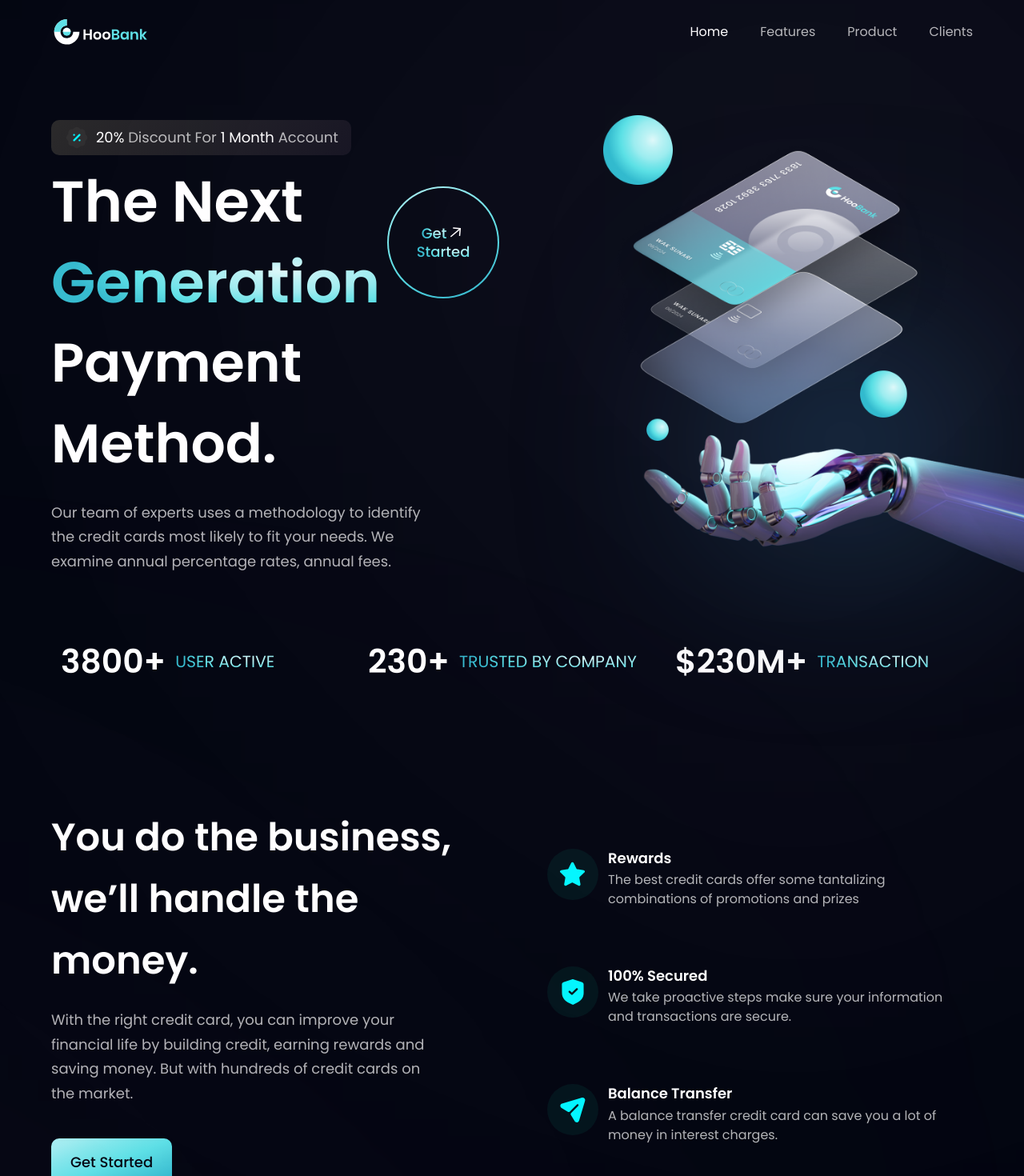
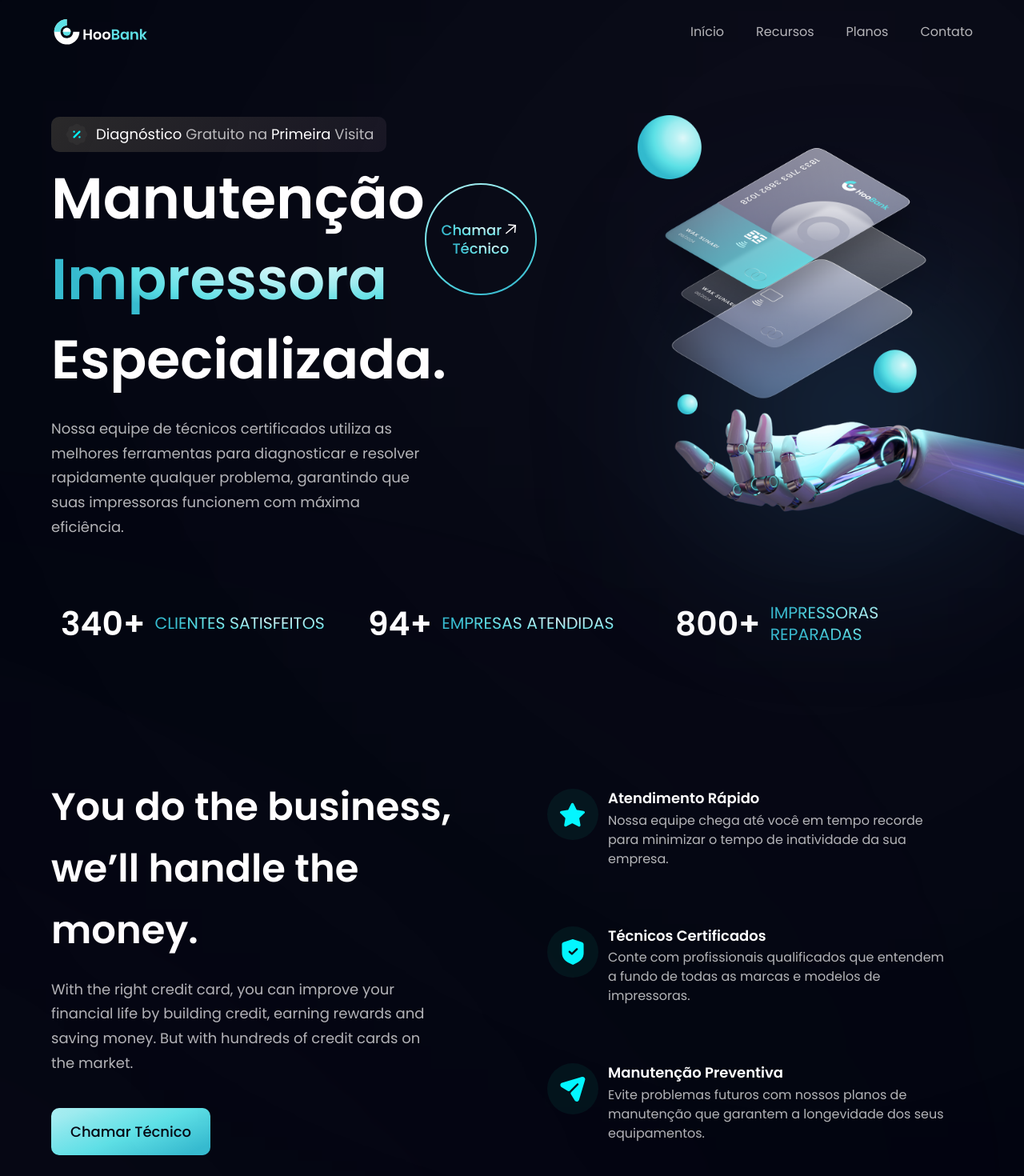
Before and after one commit to AknoLeonel/ImpressorasWeb, a React (Vite) app: page / in a window 1280 px wide. Shown: the top 1470 px of the page at 80% size. Built offline with nearby package versions, Linux system fonts and the light colour scheme.

Commit message:
feat : tradução 💯
traduzindo as sessões

```diff
--- a/src/components/Button.jsx
+++ b/src/components/Button.jsx
@@ -2,7 +2,7 @@ import React from "react";
 
 const Button = ({ styles }) => (
   <button type="button" className={`py-4 px-6 font-poppins font-medium text-[18px] text-primary bg-blue-gradient rounded-[10px] outline-none ${styles}`}>
-    Get Started
+    Chamar Técnico
   </button>
 );
 
--- a/src/components/GetStarted.jsx
+++ b/src/components/GetStarted.jsx
@@ -6,13 +6,13 @@ const GetStarted = () => (
     <div className={`${styles.flexCenter} flex-col bg-primary w-[100%] h-[100%] rounded-full`}>
       <div className={`${styles.flexStart} flex-row`}>
         <p className="font-poppins font-medium text-[18px] leading-[23.4px]">
-          <span className="text-gradient">Get</span>
+          <span className="text-gradient">Chamar</span>
         </p>
         <img src={arrowUp} alt="arrow-up" className="w-[23px] h-[23px] object-contain" />
       </div>
 
       <p className="font-poppins font-medium text-[18px] leading-[23.4px]">
-        <span className="text-gradient">Started</span>
+        <span className="text-gradient">Técnico</span>
       </p>
     </div>
   </div>
--- a/src/components/Hero.jsx
+++ b/src/components/Hero.jsx
@@ -9,15 +9,15 @@ const Hero = () => {
         <div className="flex flex-row items-center py-[6px] px-4 bg-discount-gradient rounded-[10px] mb-2">
           <img src={discount} alt="discount" className="w-[32px] h-[32px]" />
           <p className={`${styles.paragraph} ml-2`}>
-            <span className="text-white">20%</span> Discount For{" "}
-            <span className="text-white">1 Month</span> Account
+            <span className="text-white">Diagnóstico</span> Gratuito na{" "}
+            <span className="text-white">Primeira</span> Visita
           </p>
         </div>
 
         <div className="flex flex-row justify-between items-center w-full">
           <h1 className="flex-1 font-poppins font-semibold ss:text-[72px] text-[52px] text-white ss:leading-[100.8px] leading-[75px]">
-            The Next <br className="sm:block hidden" />{" "}
-            <span className="text-gradient">Generation</span>{" "}
+            Manutenção <br className="sm:block hidden" />{" "}
+            <span className="text-gradient">Impressora</span>{" "}
           </h1>
           <div className="ss:flex hidden md:mr-4 mr-0">
             <GetStarted />
@@ -25,12 +25,10 @@ const Hero = () => {
         </div>
 
         <h1 className="font-poppins font-semibold ss:text-[68px] text-[52px] text-white ss:leading-[100.8px] leading-[75px] w-full">
-          Payment Method.
+          Especializada.
         </h1>
         <p className={`${styles.paragraph} max-w-[470px] mt-5`}>
-          Our team of experts uses a methodology to identify the credit cards
-          most likely to fit your needs. We examine annual percentage rates,
-          annual fees.
+          Nossa equipe de técnicos certificados utiliza as melhores ferramentas para diagnosticar e resolver rapidamente qualquer problema, garantindo que suas impressoras funcionem com máxima eficiência.
         </p>
       </div>
 
--- a/src/constants/index.js
+++ b/src/constants/index.js
@@ -3,19 +3,19 @@ import { people01, people02, people03, facebook, instagram, linkedin, twitter, a
 export const navLinks = [
   {
     id: "home",
-    title: "Home",
+    title: "Início",
   },
   {
     id: "features",
-    title: "Features",
+    title: "Recursos",
   },
   {
     id: "product",
-    title: "Product",
+    title: "Planos",
   },
   {
     id: "clients",
-    title: "Clients",
+    title: "Contato",
   },
 ];
 
@@ -23,23 +23,23 @@ export const features = [
   {
     id: "feature-1",
     icon: star,
-    title: "Rewards",
+    title: "Atendimento Rápido",
     content:
-      "The best credit cards offer some tantalizing combinations of promotions and prizes",
+      "Nossa equipe chega até você em tempo recorde para minimizar o tempo de inatividade da sua empresa.",
   },
   {
     id: "feature-2",
     icon: shield,
-    title: "100% Secured",
+    title: "Técnicos Certificados",
     content:
-      "We take proactive steps make sure your information and transactions are secure.",
+      "Conte com profissionais qualificados que entendem a fundo de todas as marcas e modelos de impressoras.",
   },
   {
     id: "feature-3",
     icon: send,
-    title: "Balance Transfer",
+    title: "Manutenção Preventiva",
     content:
-      "A balance transfer credit card can save you a lot of money in interest charges.",
+      "Evite problemas futuros com nossos planos de manutenção que garantem a longevidade dos seus equipamentos.",
   },
 ];
 
@@ -47,9 +47,9 @@ export const feedback = [
   {
     id: "feedback-1",
     content:
-      "Money is only a tool. It will take you wherever you wish, but it will not replace you as the driver.",
-    name: "Herman Jensen",
-    title: "Founder & Leader",
+      "O serviço de manutenção preventiva salvou nossa produtividade! Não tivemos mais problemas com impressoras paradas.",
+    name: "João Silva",
+    title: "Gerente de TI",
     img: people01,
   },
   {
@@ -73,18 +73,18 @@ export const feedback = [
 export const stats = [
   {
     id: "stats-1",
-    title: "User Active",
-    value: "3800+",
+    title: "Clientes Satisfeitos",
+    value: "340+",
   },
   {
     id: "stats-2",
-    title: "Trusted by Company",
-    value: "230+",
+    title: "Empresas Atendidas",
+    value: "94+",
   },
   {
     id: "stats-3",
-    title: "Transaction",
-    value: "$230M+",
+    title: "Impressoras Reparadas",
+    value: "800+",
   },
 ];
 
```
